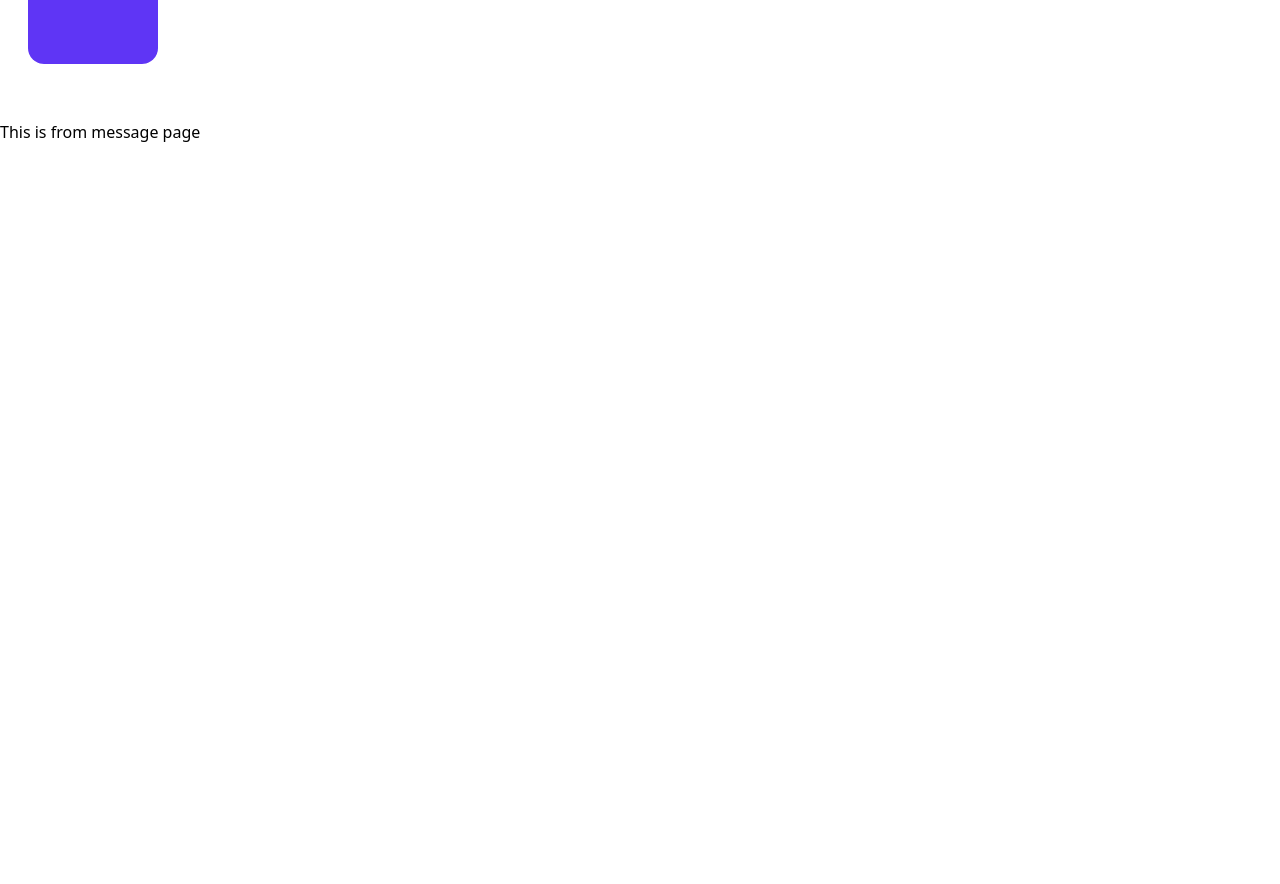
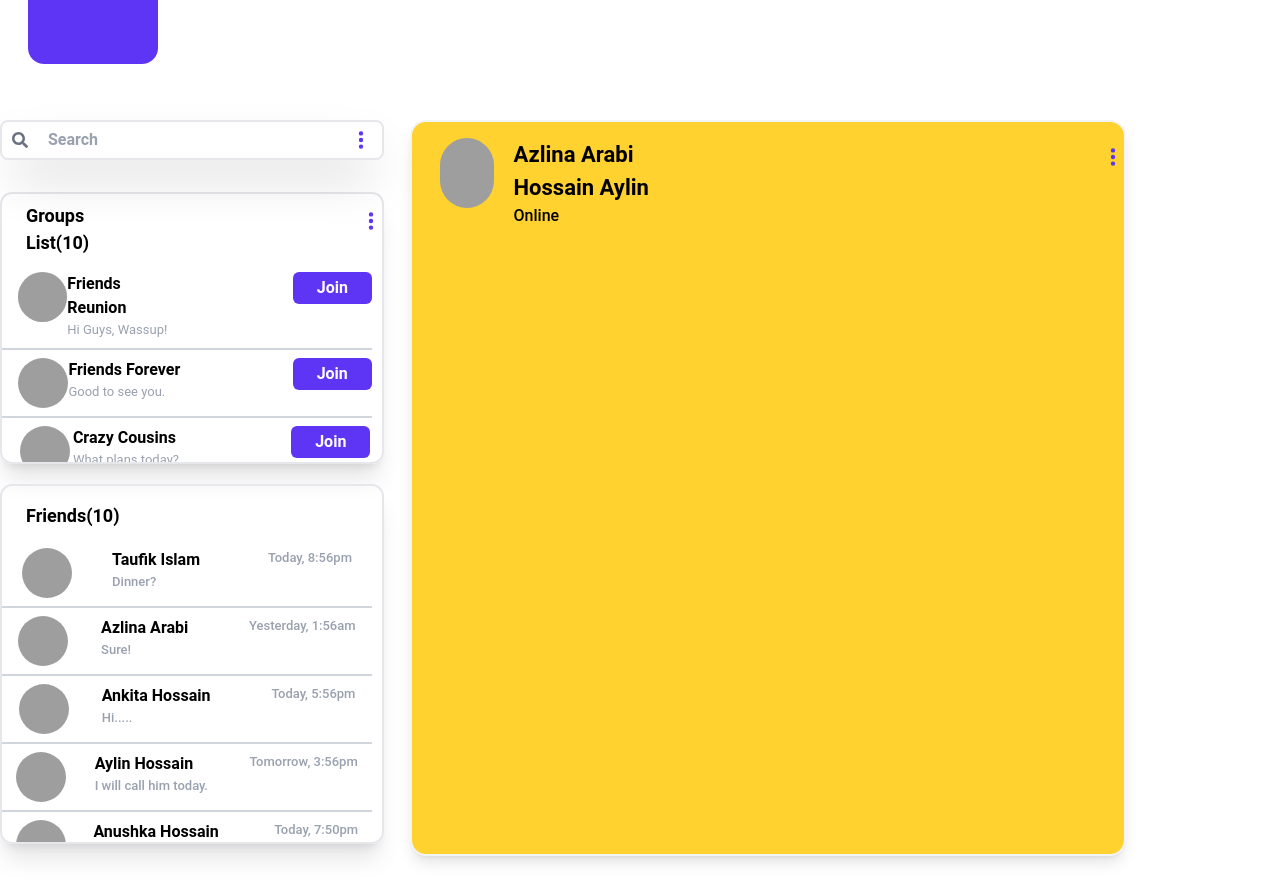
Before and after one commit to aylinazlina/Chatting-App-React-Vite-Tailwind-CSS, a React (Vite) app: page /message in a window 1280 px wide. Shown: the part 700-1584 px from the top of the page. Built offline with nearby package versions, Linux system fonts and the light colour scheme; grey boxes are pictures that could not be loaded.

Commit message:
searchbar updated and chat page design half done

```diff
--- a/src/App.jsx
+++ b/src/App.jsx
@@ -5,7 +5,7 @@ import Landing from "./pages/Landing";
 import { BrowserRouter, Routes, Route } from "react-router";
 import Home from "./pages/Home";
 import RootLayout from "./rootlayout/RootLayout";
-
+import Chat from './pages/Chat';
 const App = () => {
   return (
     <BrowserRouter>
@@ -15,7 +15,7 @@ const App = () => {
         <Route path="/signin" element={<SignIn />}></Route>
         <Route path="/" element={<RootLayout />}>
           <Route path="/home" element={<Home />}></Route>
-          <Route path="/message" element={"This is from message page"}></Route>
+          <Route path="/message" element={<Chat/>}></Route>
           <Route path="/notification" element ={"This is from notification page"}></Route>
           <Route path="/settings" element={"This is from settings page"}></Route>
         </Route>
--- a/src/components/home_components/FriendRequest.jsx
+++ b/src/components/chatpage_components/Friends.jsx
@@ -1,7 +1,7 @@
 import React from "react";
 import { HiDotsVertical } from "react-icons/hi";
-import Button from "../common_component/Button";
-const FriendRequest = () => {
+
+const Friends = () => {
   const groups = [
     {
       id: 1,
@@ -86,12 +86,12 @@ const FriendRequest = () => {
   ];
   return (
     <div>
-      <div className="w-[30dvw] h-[43dvh] mt-9 rounded-xl border-2 border-gray-200 shadow-xl overflow-hidden">
+      <div className="w-[30dvw] h-[45dvh] mt-5 rounded-xl border-2 border-gray-200 shadow-xl overflow-hidden">
         <div className="flex  py-2">
-          <p className="ml-6 font-roboto_font font-bold text-[18px]">
-            Friend Request({groups.length})
+          <p className="ml-6 mt-2 font-roboto_font font-bold text-[18px]">
+            Friends({groups.length})
           </p>
-          <span className="font-roboto_font font-bold text-[22px] mt-2 text-secondary_color ml-58">
+          <span className="font-roboto_font font-bold text-[22px] mt-4 text-secondary_color ml-75">
             <HiDotsVertical />
           </span>
         </div>
@@ -99,13 +99,13 @@ const FriendRequest = () => {
 
 
         {/* srcollable-content classname go to index.css or otherwise use overflow-auto */}
-        <div className="w-full h-[90%] scrollable-content">
+        <div className="w-full h-full scrollable-content">
           {/* groups */}
           {groups?.map((item) => (
             <div
               className={
                 item.id === groups.length
-                  ? `flex justify-around  pb-8 mt-2 cursor-pointer`
+                  ? `flex justify-around  pb-17 mt-2 cursor-pointer`
                   : `flex justify-around border-b-2 border-gray-300 pb-2 mt-2 cursor-pointer`
               }
               key={item.id}
@@ -123,14 +123,13 @@ const FriendRequest = () => {
                 <p className="font-roboto_font mr-7 font-semibold">
                   {item.name}
                 </p>
-                <p className="font-roboto_font  font-normal text-[13px] text-gray-300">
+                <p className="font-roboto_font  font-medium text-[13px] text-gray-400">
                   {item.text}
                 </p>
               </div>
-              <Button
-                design="px-4  py-1 bg-secondary_color text-white font-bold font-roboto_font rounded-md cursor-pointer"
-                content={"Accept"}
-              />
+              <p className="font-roboto_font  font-medium text-[13px] text-gray-400">
+                {item.time}
+              </p>
             </div>
           ))}
 
@@ -141,4 +140,4 @@ const FriendRequest = () => {
   );
 };
 
-export default FriendRequest;
+export default Friends;
--- a/src/components/home_components/GroupList.jsx
+++ b/src/components/home_components/GroupList.jsx
@@ -116,7 +116,7 @@ const GroupList = () => {
                 <p className="font-roboto_font mr-28 font-semibold">
                   {item.name}
                 </p>
-                <p className="font-roboto_font  font-normal text-[13px] text-gray-300">
+                <p className="font-roboto_font  font-normal text-[13px] text-gray-400">
                   {item.text}
                 </p>
               </div>
--- a/src/components/home_components/Searchbar.jsx
+++ b/src/components/home_components/Searchbar.jsx
@@ -1,21 +1,33 @@
-import React from 'react'
+import React from "react";
 import { FaSearch } from "react-icons/fa";
 import { HiDotsVertical } from "react-icons/hi";
 const Searchbar = () => {
   return (
     <div>
-      <form>
-      <div className='w-[30dvw] h-[5dvh] bg-white border-b-2 border-l-2 border-r-2 border-gray-200 shadow-2xl rounded-lg'>
+      <form class="flex items-center max-w-lg mx-auto">
+        <div class="relative w-full">
+          <div class="absolute inset-y-0 start-0 flex items-center ps-3 pointer-events-none">
+            <span className="font-roboto_font font-bold text-gray-500">
+              <FaSearch />
+            </span>
+            <p className="font-roboto_font font-bold text-[16px] ml-5 text-gray-400">Search</p>
+          </div>
+          <input
+            type="text"
+            className="w-[30dvw] h-[5dvh] bg-white border-b-2 border-l-2 border-r-2 border-t-2 border-gray-200 shadow-2xl rounded-lg"
+          />
+          <div
 
-<div className='flex'>
-<span className=' ml-6 mr-6 mt-2 font-roboto_font font-bold'><FaSearch /></span>
-   <p className='font-roboto_font font-normal text-[18px] text-gray-300'>Search</p>
-   <span className='ml-72 font-roboto_font font-bold text-[22px] mt-2 text-secondary_color'><HiDotsVertical /></span>
-</div>
- </div>
+            class="absolute inset-y-0 end-0 flex items-center pe-3"
+          >
+            <span className="absolute inset-y-0 end-0 flex items-center pe-3 font-roboto_font font-bold text-[22px]  text-secondary_color cursor-pointer">
+              <HiDotsVertical />
+            </span>
+          </div>
+        </div>
       </form>
     </div>
-  )
-}
+  );
+};
 
-export default Searchbar
+export default Searchbar;
--- /dev/null
+++ b/src/pages/Chat.jsx
@@ -0,0 +1,41 @@
+import React from "react";
+import Searchbar from "../components/home_components/Searchbar";
+import GroupList from "../components/home_components/GroupList";
+import { HiDotsVertical } from "react-icons/hi";
+import Friends from "../components/chatpage_components/Friends";
+const Chat = () => {
+  return (
+    <div>
+      <div className="flex justify-between">
+        <div className="leftWrapper w-[30dvw] h-[92dvh]">
+          <Searchbar />
+          <GroupList />
+          <Friends />
+        </div>
+        <div className="right bg-amber-300 shadow-lg border-2 border-gray-100 w-[56dvw] rounded-2xl">
+          <div className="flex mt-4">
+          <div className="w-[70px] h-[70px] rounded-full ml-7 mr-5 ">
+            <picture>
+              <img
+                src="https://images.pexels.com/photos/1102341/pexels-photo-1102341.jpeg?auto=compress&cs=tinysrgb&w=600"
+                alt="img"
+                className="rounded-full object-cover w-full h-full"
+              />
+            </picture>
+          </div>
+         <div className="">
+         <p className="font-roboto_font font-bold text-[22px] ">Azlina Arabi Hossain Aylin</p>
+         <p className="font-roboto_font font-medium">Online</p>
+         </div>
+
+          <span className="font-roboto_font font-bold text-[22px] mt-2 text-secondary_color ml-97">
+            <HiDotsVertical />
+          </span>
+          </div>
+        </div>
+      </div>
+    </div>
+  );
+};
+
+export default Chat;
```
